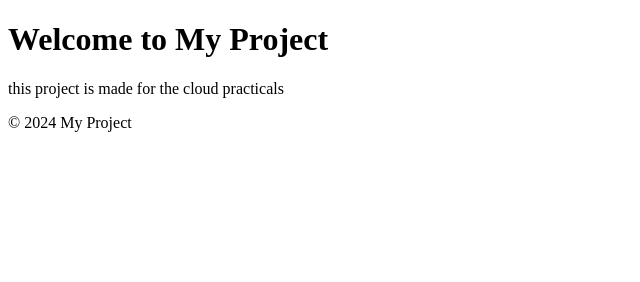
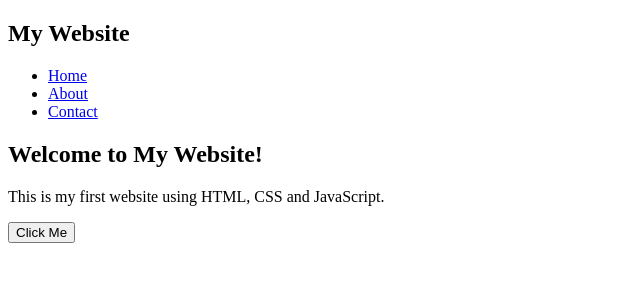
Before and after one commit to mayurpatil00/Cloud-Practical-tech, a plain HTML site: page index.html in a window 1280 px wide. Shown: the whole page, without its empty margins (0-640 px from the left). Drawn offline with Linux system fonts and the light colour scheme.

Commit message:
Update index.html

```diff
--- a/index.html
+++ b/index.html
@@ -1,29 +1,32 @@
+
 <!DOCTYPE html>
 <html lang="en">
-
 <head>
     <meta charset="UTF-8">
-    <meta name="viewport" content="width=device-width,
-                                   initial-scale=1.0">
-    <title>Cloud practical</title>
-    <link rel="stylesheet" href="styles.css">
+    <meta name="viewport" content="width=device-width, initial-scale=1.0">
+    <title>My First Website</title>
+    <link rel="stylesheet" href="style.css">
 </head>
+<body>
 
-<body>
-    <header>
-        <h1>
-            Welcome to My Project
-        </h1>
-    </header>
-    <main>
-        <p>
-            this project is made for the cloud practicals
-        </p>
-    </main>
-    <footer>
-        <p>&copy; 2024 My Project</p>
-    </footer>
-    <script src="scripts.js"></script>
+    <nav>
+        <h2>My Website</h2>
+        <ul>
+            <li><a href="#">Home</a></li>
+            <li><a href="#">About</a></li>
+            <li><a href="#">Contact</a></li>
+        </ul>
+    </nav>
+
+    <section class="container">
+        <h1>Welcome to My Website!</h1>
+        <p>This is my first website using HTML, CSS and JavaScript.</p>
+
+        <button onclick="showMessage()">Click Me</button>
+
+        <h3 id="message"></h3>
+    </section>
+
+    <script src="script.js"></script>
 </body>
-
 </html>
```
